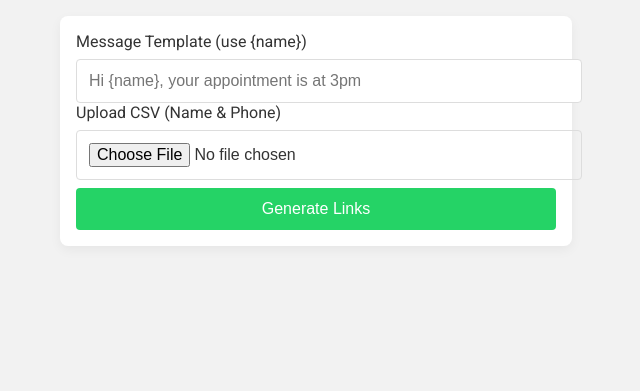
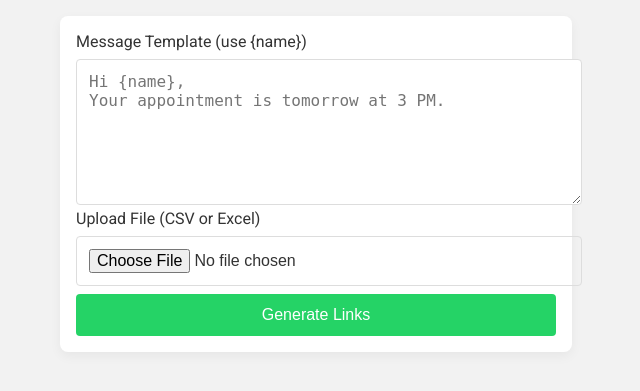
Before and after one commit to ultra244-sandip/Bulk_WPMessage, a Flask app: page / in a window 1280 px wide. Shown: the part 60-451 px from the top of the page, without its empty margins (324-964 px from the left). Run offline with Flask 3, Linux system fonts and the light colour scheme.

Commit message:
Add files via upload

```diff
--- a/app.py
+++ b/app.py
@@ -8,13 +8,10 @@ app = Flask(__name__, static_folder="static")
 def normalize_phone(raw, default_cc="91"):
     s = str(raw).strip()
     digits = re.sub(r"\D+", "", s)
-    # 10-digit local → prepend cc
     if re.fullmatch(r"[6-9]\d{9}", digits):
         return default_cc + digits
-    # already cc + local
     if re.fullmatch(default_cc + r"[6-9]\d{9}", digits):
         return digits
-    # invalid
     return None
 
 @app.route("/", methods=["GET", "POST"])
@@ -23,16 +20,27 @@ def index():
     error = None
 
     if request.method == "POST":
-        template = request.form.get("template", "")
-        file      = request.files.get("csvfile")
+        template = request.form.get("template", "").strip()
+        file      = request.files.get("datafile")
 
-        if not file or template.strip()=="":
-            error = "Please upload a CSV and enter a message template."
+        if not file or not template:
+            error = "Please upload a file and enter a message."
         else:
-            df = pd.read_csv(file, dtype=str)
+            filename = file.filename.lower()
+            try:
+                if filename.endswith((".xls", ".xlsx")):
+                    df = pd.read_excel(file, dtype=str)
+                elif filename.endswith(".csv"):
+                    df = pd.read_csv(file, dtype=str)
+                else:
+                    raise ValueError("Unsupported filetype")
+            except Exception as e:
+                error = f"Could not read file: {e}"
+                return render_template("index.html", error=error)
+
             for _, row in df.iterrows():
-                name = row.get("Name","").strip()
-                raw  = row.get("Phone","").strip()
+                name = row.get("Name", "").strip()
+                raw  = row.get("Phone", "").strip()
                 phone = normalize_phone(raw)
 
                 if phone:
@@ -45,5 +53,4 @@ def index():
     return render_template("index.html", links=links, error=error)
 
 if __name__ == "__main__":
-    port = int(os.environ.get("PORT", 5000))
-    app.run(debug=True, host="0.0.0.0", port=port)
+    app.run(debug=True, host="0.0.0.0", port=5000)
--- a/static/css/style.css
+++ b/static/css/style.css
@@ -53,6 +53,19 @@ ul {
   margin: 1rem 0;
 }
 
+
+
+textarea {
+  width: 100%;
+  padding: 0.75rem;
+  margin-top: 0.5rem;
+  border: 1px solid #ddd;
+  border-radius: 4px;
+  font-size: 1rem;
+  resize: vertical;
+  min-height: 120px;
+}
+
 li {
   display: flex;
   align-items: center;
--- a/templates/index.html
+++ b/templates/index.html
@@ -1,31 +1,24 @@
 <!DOCTYPE html>
 <html lang="en">
 <head>
-  <meta charset="UTF-8">
-  <meta name="viewport" content="width=device-width,initial-scale=1,viewport-fit=cover">
-  <title>WhatsApp Bulk Link Generator</title>
-  <link rel="manifest" href="{{ url_for('static', filename='manifest.json') }}">
-  <meta name="theme-color" content="#25D366">
+  <!-- … head tags unchanged … -->
   <link rel="stylesheet" href="{{ url_for('static', filename='css/style.css') }}">
-
-  <!-- iOS support -->
-  <meta name="apple-mobile-web-app-capable" content="yes">
-  <meta name="apple-mobile-web-app-status-bar-style" content="black-translucent">
-  <link rel="apple-touch-icon" href="{{ url_for('static', filename='icons/icon-192.png') }}">
 </head>
 <body>
   <header>WhatsApp Bulk Link Generator</header>
   <div class="container">
+
     {% if error %}
       <div class="error">{{ error }}</div>
     {% endif %}
 
     <form method="post" enctype="multipart/form-data">
       <label>Message Template (use {name})</label>
-      <input type="text" name="template" placeholder="Hi {name}, your appointment is at 3pm" required>
+      <!-- multi-line textarea -->
+      <textarea name="template" rows="6" placeholder="Hi {name},&#10;Your appointment is tomorrow at 3 PM." required></textarea>
 
-      <label>Upload CSV (Name & Phone)</label>
-      <input type="file" name="csvfile" accept=".csv" required>
+      <label>Upload File (CSV or Excel)</label>
+      <input type="file" name="datafile" accept=".csv,.xls,.xlsx" required>
 
       <button type="submit">Generate Links</button>
     </form>
@@ -49,7 +42,7 @@
   <script>
     if ('serviceWorker' in navigator) {
       navigator.serviceWorker.register('/static/sw.js')
-        .catch(err => console.warn("SW registration failed:", err));
+        .catch(err => console.warn("SW failed:", err));
     }
   </script>
 </body>
```
